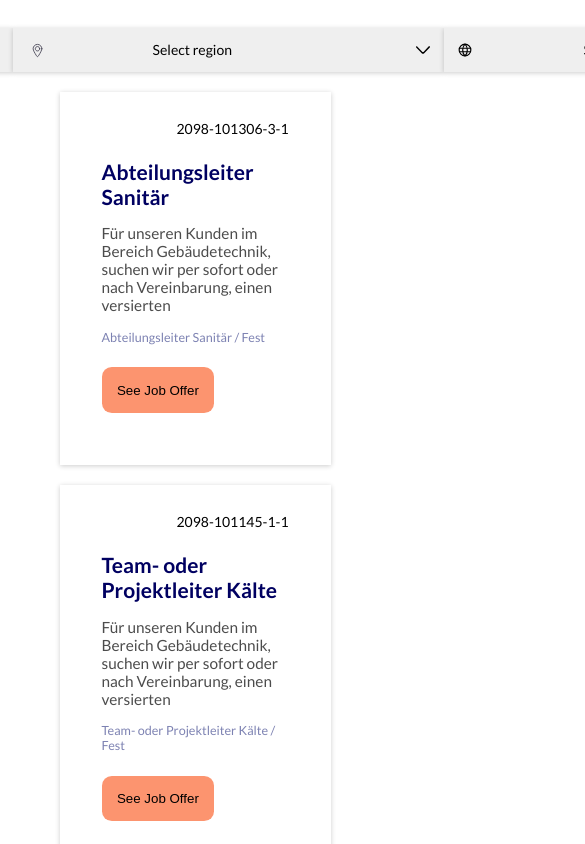
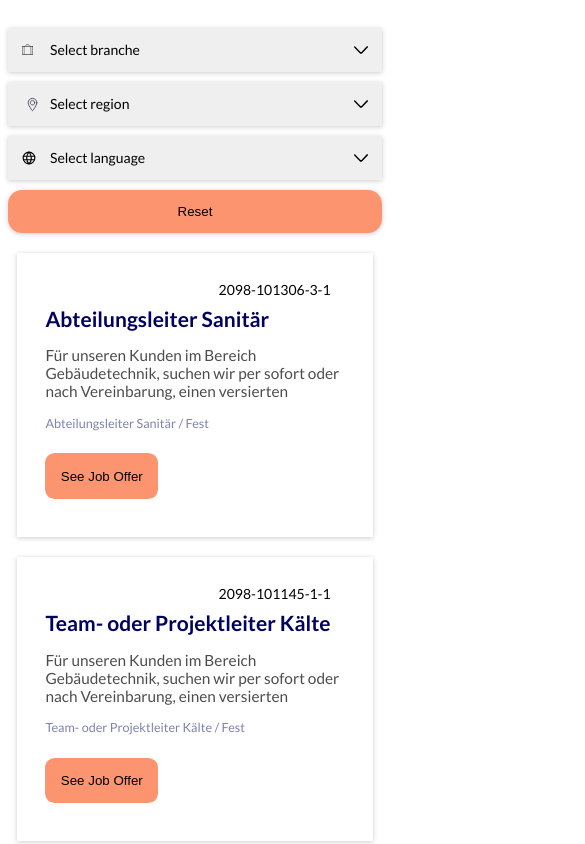
Before and after one commit to SUPERPUGN0/xml-api-filter, a plain HTML site: page index.html in a window 390 px wide. Shown: the top 844 px of the page, 585 px wide, since content can reach past the window. Drawn offline with Linux system fonts and the light colour scheme.

Commit message:
Responsive CSS

```diff
--- a/index.css
+++ b/index.css
@@ -7,7 +7,9 @@ html {
 
 #filter-container {
   width: 100%;
+  row-gap: 10px;
   display: flex;
+  flex-wrap: wrap;
   flex-direction: row-reverse;
   justify-content: center;
   padding: 20px 0;
@@ -17,6 +19,10 @@ html {
 #filter-container button {
   border: none;
   box-shadow: 0 1px 5px 0 rgba(0, 0, 0, 0.2);
+}
+
+#filter-container button {
+  padding: 1rem;
 }
 
 .language-selector,
@@ -46,7 +52,7 @@ html {
 
 #filter-container button {
   background-color: rgba(252, 122, 76, 0.8);
-  width: 100px;
+  width: 150px;
   border-radius: 0 1rem 1rem 0;
 }
 
@@ -97,3 +103,37 @@ html {
   border-radius: 0.7rem;
   background-color: rgba(252, 122, 76, 0.8);
 }
+
+@media only screen and (max-width: 990px) {
+  .language-selector,
+  .branch-selector,
+  .region-selector,
+  #filter-container button {
+    width: 50%;
+    padding: 1rem 3rem;
+  }
+}
+
+@media only screen and (max-width: 600px) {
+  #filter-container {
+    justify-content: center;
+    align-items: center;
+    flex-direction: column-reverse;
+  }
+
+  .language-selector,
+  .branch-selector,
+  .region-selector,
+  #filter-container button {
+    width: 100%;
+    padding: 1rem 3rem;
+  }
+
+  #filter-container button {
+  border-radius: 1rem;
+}
+#cardDiv {
+  padding: 2rem;
+  width: 80%;
+}
+}
```
